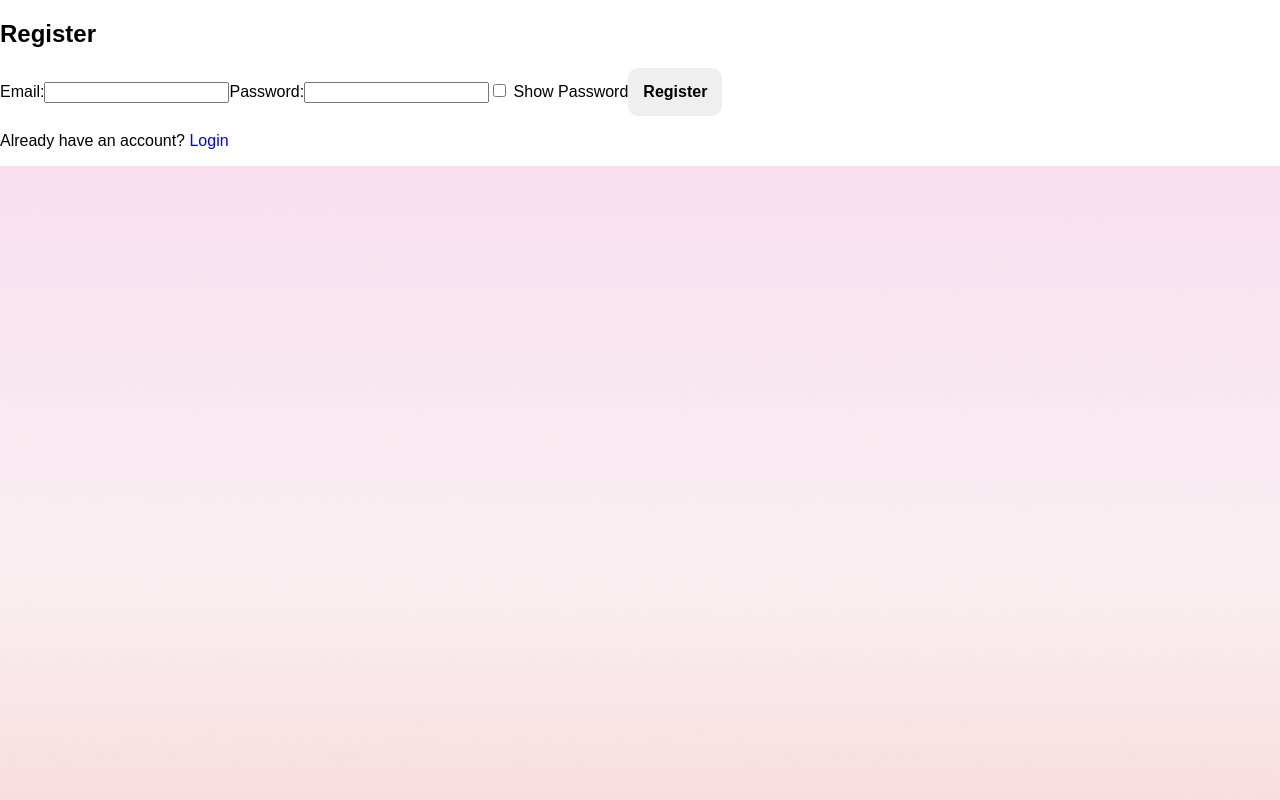
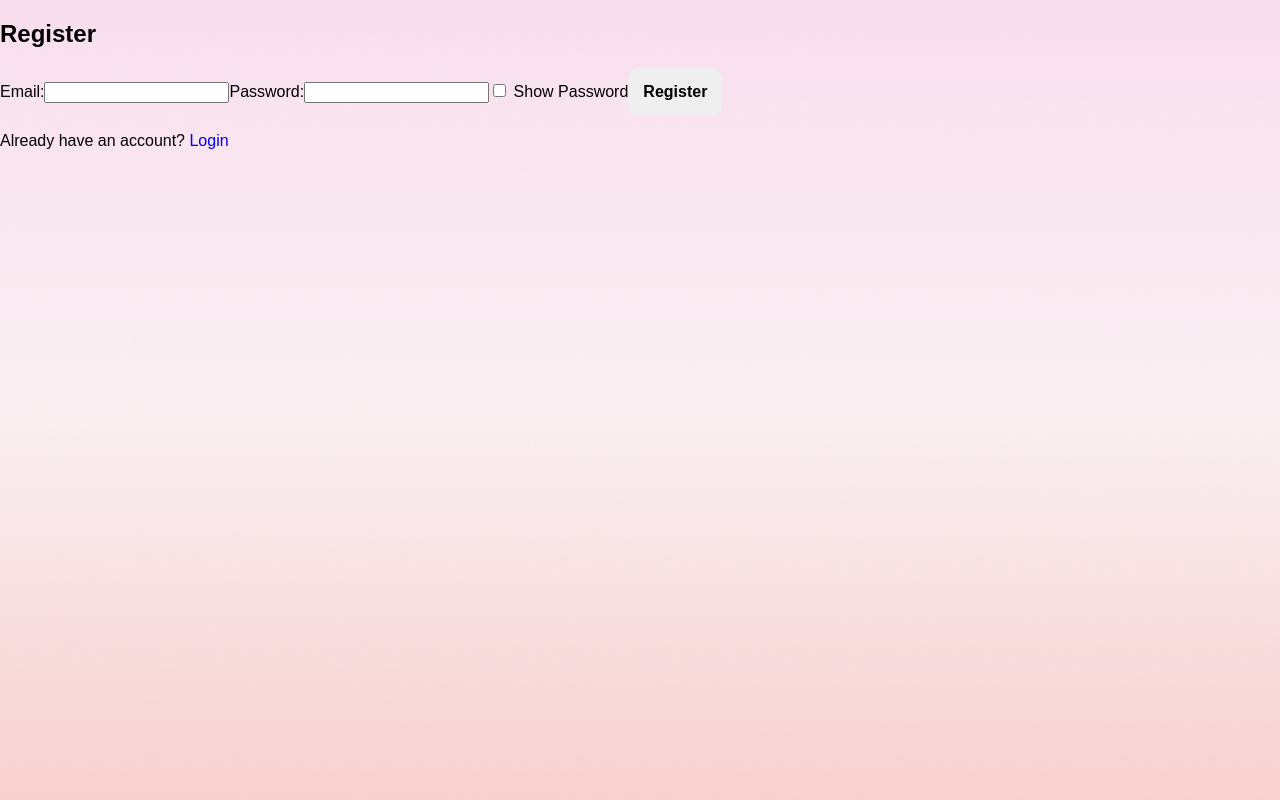
Before and after one commit to verodw/webdesign-skinmates, a React (Create React App) app: page /register in a window 1280 px wide. Shown: the top 800 px of the page. Built offline with nearby package versions, Linux system fonts and the light colour scheme.

Commit message:
ganti background & nambah css login regis

```diff
--- a/src/App.css
+++ b/src/App.css
@@ -7,17 +7,14 @@
   --orangepink: #F7C9C8;
   --darkpink: #CC848A;
   --redpink: #FF5959;
+  --transparent: rgba(255, 255, 255, 0);
 }
-
 
 * {
   font-family: 'Poppins', sans-serif;
 }
 
 
-.App {
-  text-align: center;
-}
 
 @media (prefers-reduced-motion: no-preference) {
   .App-logo {
--- a/src/App.js
+++ b/src/App.js
@@ -19,10 +19,10 @@ const App = () => {
         <Route path="/" element={<Home />} />
         <Route path="/register" element={<Register />} />
       </Routes>
-      <div style={{ background: 'url("/bgskinmates.png") no-repeat center center fixed', backgroundSize: 'cover', height: '200vh' }}>
+      {/* <div style={{ background: 'url("/bgskinmates.png") no-repeat center center fixed', backgroundSize: 'cover', height: '200vh' }}> */}
         {/* Home Section */}
         {/* <Home /> */}
-      </div>
+      {/* </div> */}
     </Router>
   );
 };
--- a/src/Login.js
+++ b/src/Login.js
@@ -1,6 +1,8 @@
 import React, { useState } from 'react';
 import axios from 'axios';
 import { useNavigate } from 'react-router-dom';
+import './App.css';
+import './RegisLogin.css';
 
 const Login = () => {
   const [email, setEmail] = useState('');
@@ -35,6 +37,8 @@ const Login = () => {
   return (
     <div>
       <h2>Login</h2>
+
+      <form>
         <label>Email:</label>
         <input type="email" value={email} onChange={(e) => setEmail(e.target.value)} />
 
@@ -54,6 +58,8 @@ const Login = () => {
         <p>
           Don't have an account? <a href="/register">Register</a>
         </p>
+      </form>
+
     </div>
   );
 };
--- a/src/Register.js
+++ b/src/Register.js
@@ -1,6 +1,8 @@
 import React, { useState } from 'react';
 import axios from 'axios';
 import { useNavigate } from 'react-router-dom';
+import './App.css';
+import './RegisLogin.css';
 
 const Register = () => {
   const [email, setEmail] = useState('');
@@ -31,6 +33,7 @@ const Register = () => {
   return (
     <div>
       <h2>Register</h2>
+      <form>
         <label>Email:</label>
         <input type="email" value={email} onChange={(e) => setEmail(e.target.value)} />
 
@@ -49,6 +52,7 @@ const Register = () => {
         <p>
           Already have an account? <a href="/login">Login</a>
         </p>
+      </form>
     </div>
   );
 };
--- a/src/index.css
+++ b/src/index.css
@@ -5,6 +5,9 @@ body {
     sans-serif;
   -webkit-font-smoothing: antialiased;
   -moz-osx-font-smoothing: grayscale;
+  /* background-color: pink; */
+  background-image: url("/public/bgskinmates.png");
+  background-size: cover;
 }
 
 code {
```
Also changed, not shown: src/RegisLogin.css (added). Lines whose indentation alone changed are shown as unchanged.
